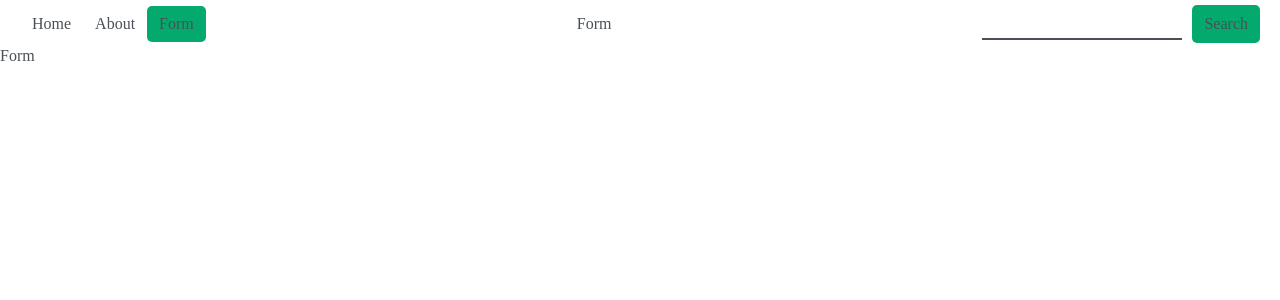
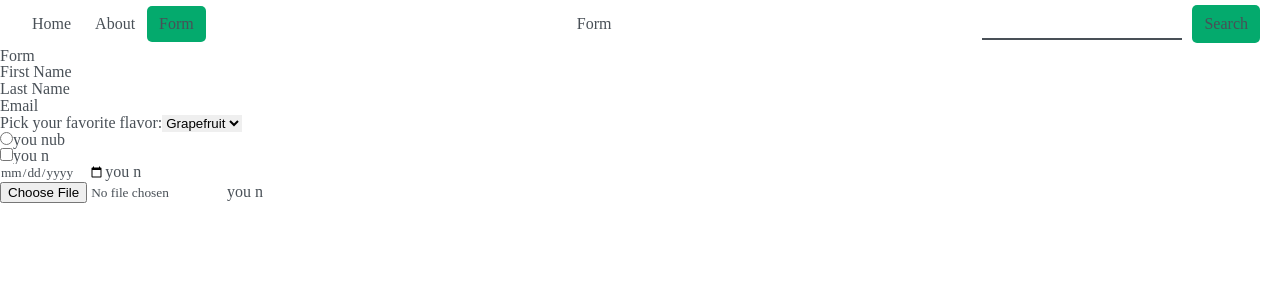
Before and after one commit to VyacheslavMusiienko/react-course, a React (Vite) app in the folder react-vite-course/: page /form in a window 1280 px wide. Shown: the top 300 px of the page. Built offline with nearby package versions, Linux system fonts and the light colour scheme.

Commit message:
init: react form

```diff
--- /dev/null
+++ b/react-vite-course/src/components/Form/Form.tsx
@@ -0,0 +1,66 @@
+import React from 'react';
+
+export default class Form extends React.Component {
+    render(): React.ReactNode {
+        return (
+            <form>
+                <div>
+                    <h1>Form</h1>
+                </div>
+                <div>
+                    <label>
+                        First Name
+                        <input type="text" />
+                    </label>
+                </div>
+                <div>
+                    <label>
+                        Last Name
+                        <input type="text" />
+                    </label>
+                </div>
+                <div>
+                    <label>
+                        Email
+                        <input type="email" name="email" id="email" />
+                    </label>
+                </div>
+                <div>
+                    <label>
+                        Pick your favorite flavor:
+                        <select>
+                            <option value="grapefruit">Grapefruit</option>
+                            <option value="lime">Lime</option>
+                            <option value="coconut">Coconut</option>
+                            <option value="mango">Mango</option>
+                        </select>
+                    </label>
+                </div>
+                <div>
+                    <label>
+                        <input type="radio" />
+                        you nub
+                    </label>
+                </div>
+                <div>
+                    <label>
+                        <input type="checkbox" />
+                        you n
+                    </label>
+                </div>
+                <div>
+                    <label>
+                        <input type="date" />
+                        you n
+                    </label>
+                </div>
+                <div>
+                    <label>
+                        <input type="file" />
+                        you n
+                    </label>
+                </div>
+            </form>
+        );
+    }
+}
--- a/react-vite-course/src/page/form-page.tsx
+++ b/react-vite-course/src/page/form-page.tsx
@@ -1,12 +1,8 @@
 import React from 'react';
+import Form from '../components/Form/Form';
 
 export default class FormPage extends React.Component {
     render(): React.ReactNode {
-        const title = 'Form';
-        return (
-            <div>
-                <h1>{title}</h1>
-            </div>
-        );
+        return <Form />;
     }
 }
```
Also changed, not shown: react-vite-course/src/components/Form/Form.module.scss (added).
